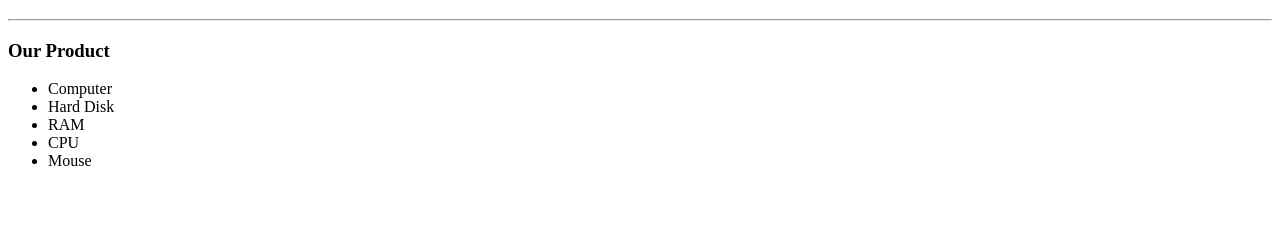
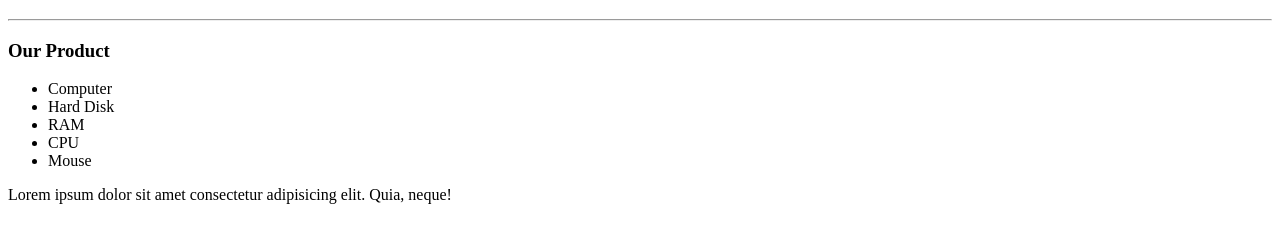
Before and after one commit to Sovanda-chib/Shopping-system, a plain HTML site: page product.html in a window 1280 px wide. Shown: the part 61-304 px from the top of the page. Drawn offline with Linux system fonts and the light colour scheme.

Commit message:
Add paragraph

```diff
--- a/product.html
+++ b/product.html
@@ -16,5 +16,6 @@
         <li>CPU</li>
         <li>Mouse</li>
     </ul>
+    <p>Lorem ipsum dolor sit amet consectetur adipisicing elit. Quia, neque!</p>
 </body>
 </html>
```
